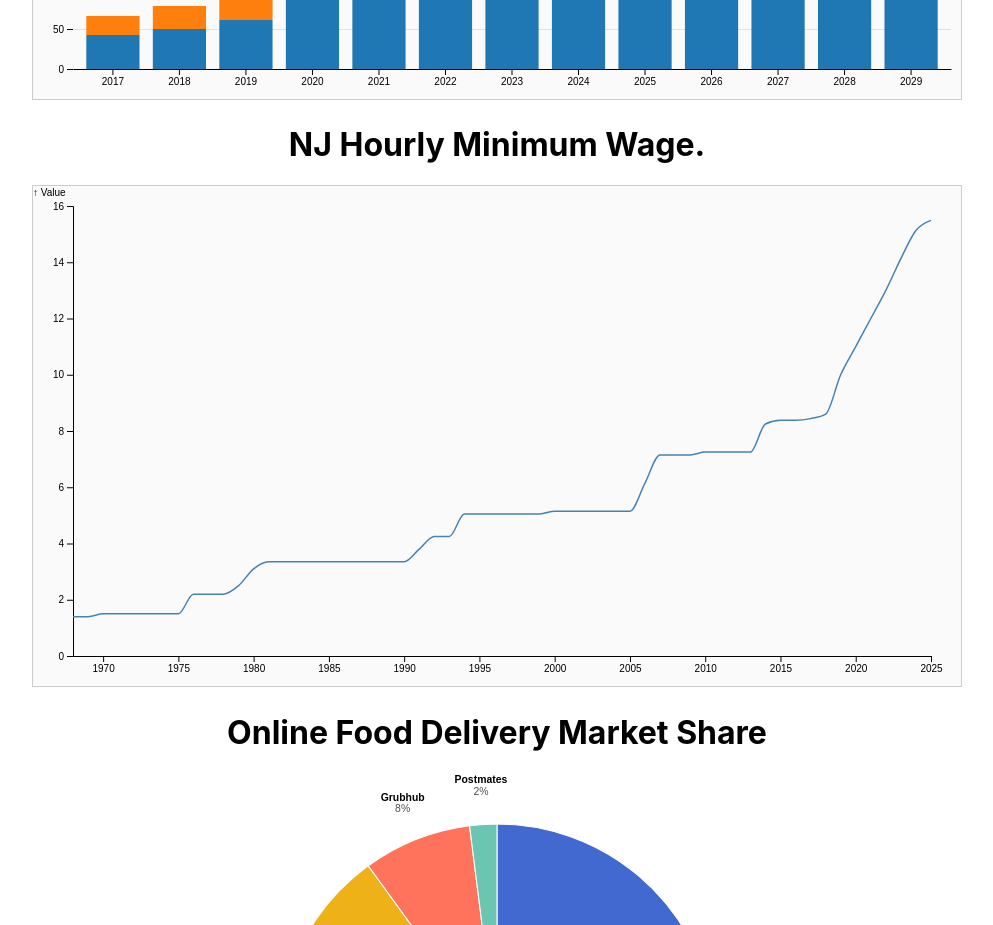
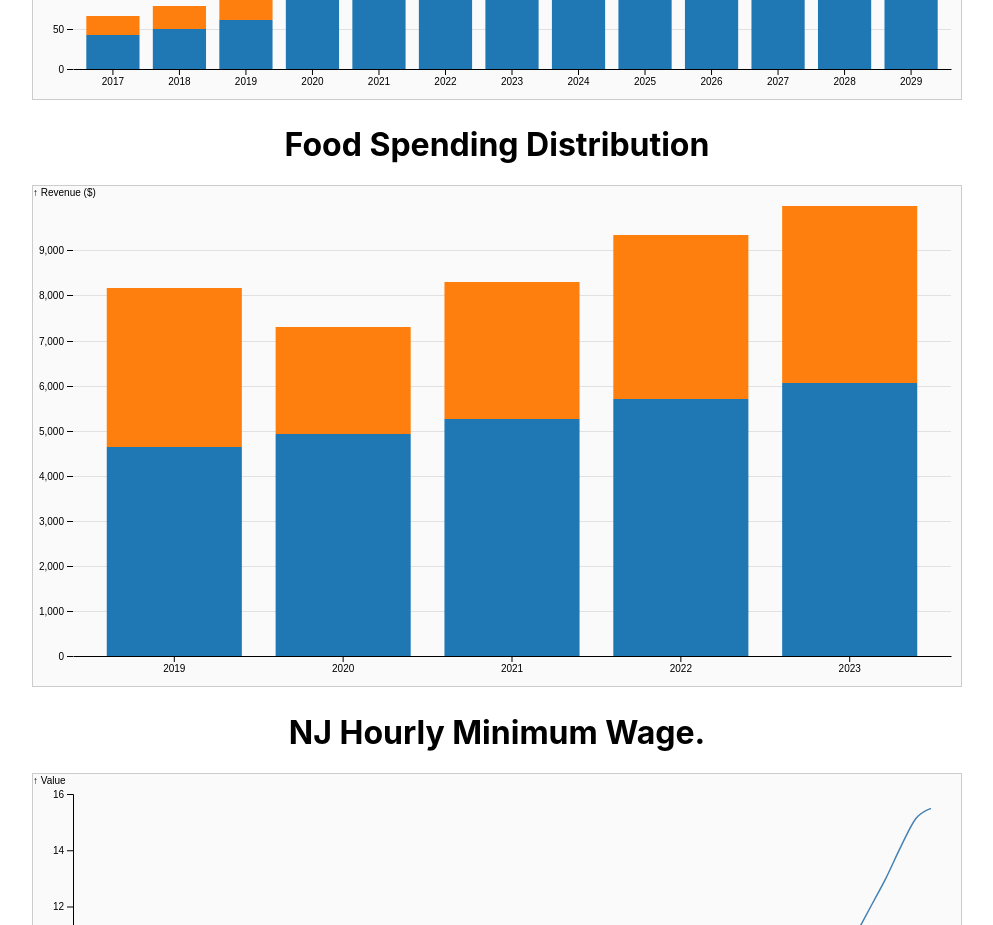
Before and after one commit to riaaa16/eggs, a React (Create React App) app: page / in a window 1280 px wide. Shown: the part 1740-2665 px from the top of the page, without its empty margins (143-1136 px from the left). Built offline with nearby package versions, Linux system fonts and the light colour scheme.

Commit message:
Added another stacked bar chart for food spending distribution

```diff
--- a/src/App.js
+++ b/src/App.js
@@ -39,6 +39,11 @@ function App() {
       <StackedBarChart
         filepath={'/data/Online food delivery market revenue, 2017 - 2029.csv'}
         title={"Online Food Delivery Market Revenue"}
+        unit={" bn"}
+      />
+      <StackedBarChart
+        filepath={'/data/Allocation of money spent on food.csv'}
+        title={"Food Spending Distribution"}
       />
       <LineChart
         filepath={'/data/NJ Hourly Minimum Wage.csv'}
```
Also changed, not shown: public/data/Allocation of money spent on food.csv (added).
